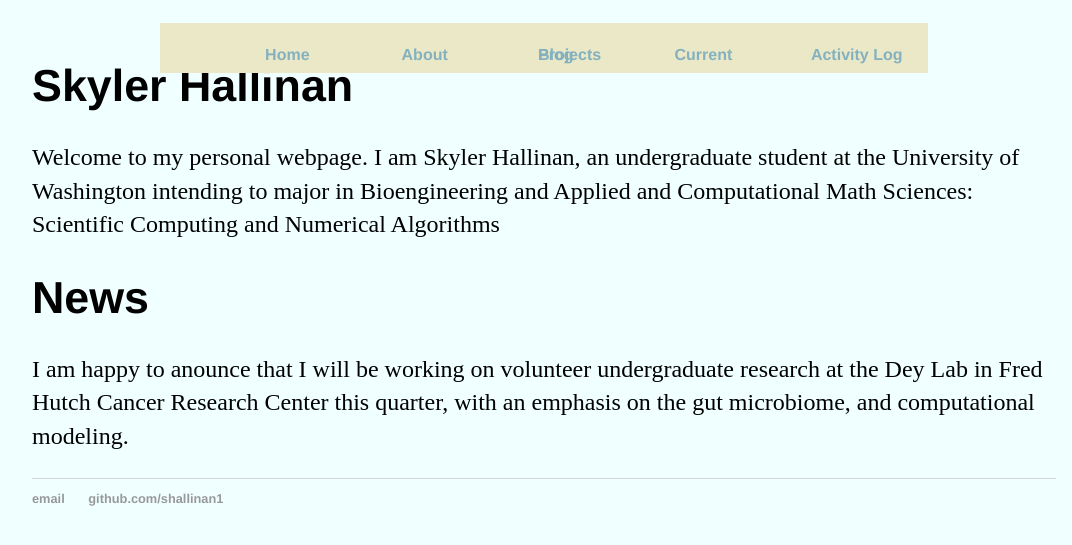
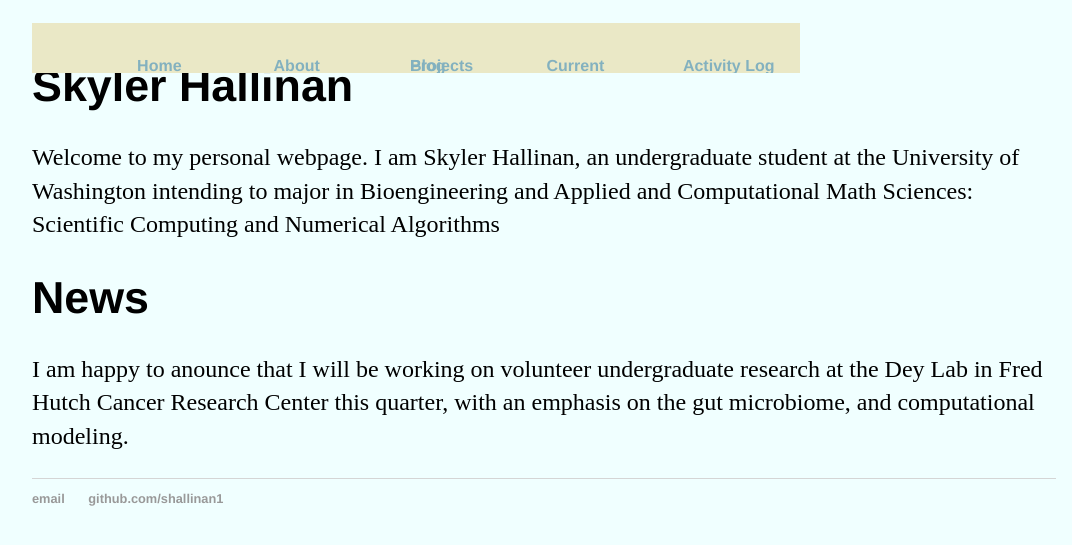
Before and after one commit to shallinan1/shallinan1.github.io, a Jekyll site: the page built from index.md, in a window 1280 px wide. Shown: the top 545 px of the page, without its empty margins (96-1168 px from the left). Built offline with Jekyll 4.4.1, drawn with Linux system fonts in a browser that asks for light colours; our own code applies the rules of GitHub Pages for plain Markdown files.

Commit message:
final css then goodnight

```diff
--- a/css/main.css
+++ b/css/main.css
@@ -4,7 +4,7 @@
 	width: 60%;
 	height: 50px;
 	top: 2.5%;
-	left: 20%;
+	left: 10%;
 	overflow: hidden;
 	background-color:#eae8c6;
 	color: #2A363B;
@@ -32,7 +32,7 @@
 
 	#globalNav a {
 		position: absolute;
-		top: 0.2em;
+		bottom: 0.2em;
 		padding: 0 0.25em;
 		-moz-padding-start: 0;
 		font-size: 1em;
@@ -41,7 +41,7 @@
 
 		#globalNav a:hover {
 			position: absolute;
-			top: 0.2em;
+			bottom: 0.2em;
 			padding: 0 0.25em;
 			-moz-padding-start: 0;
 			font-size: 1.5em;
```
